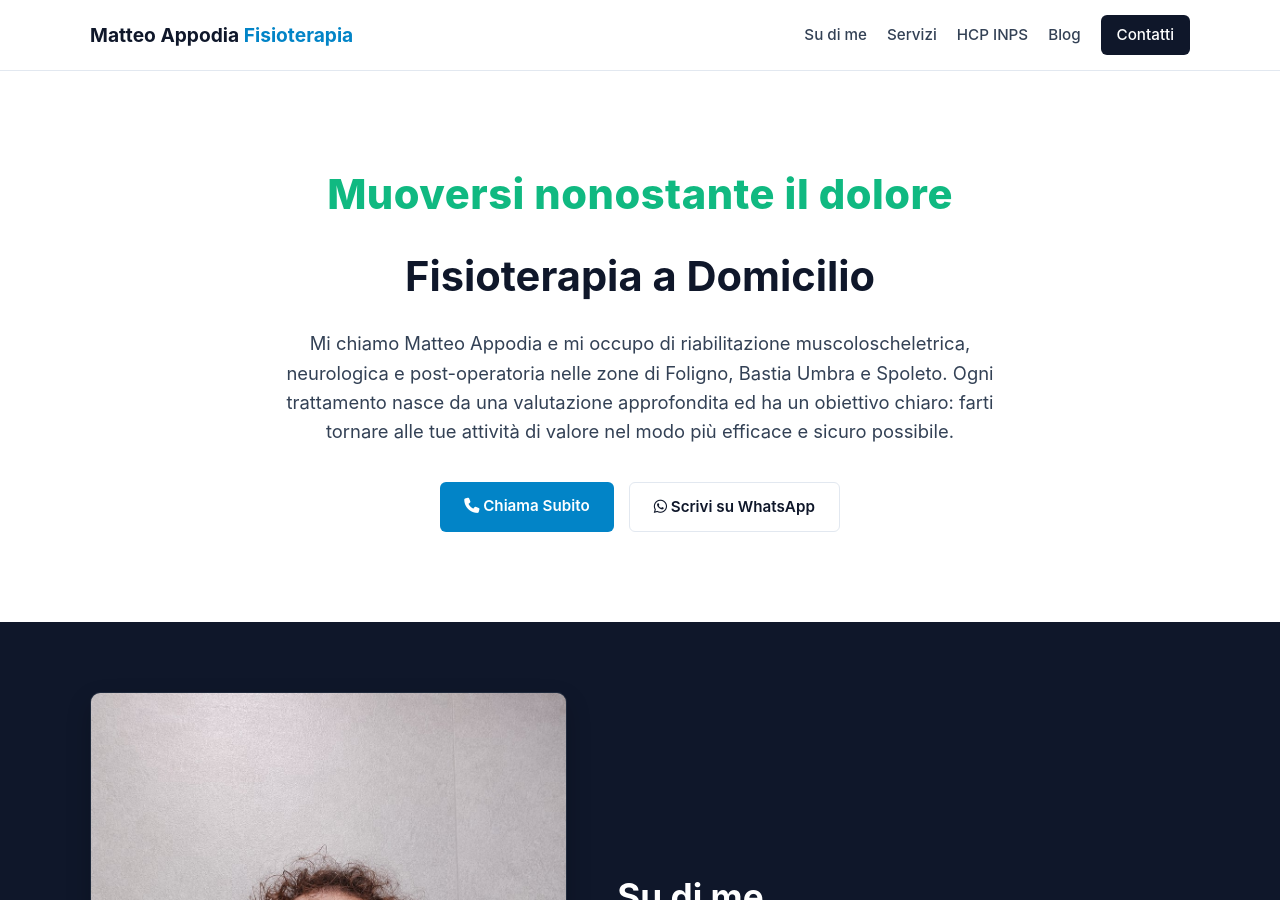
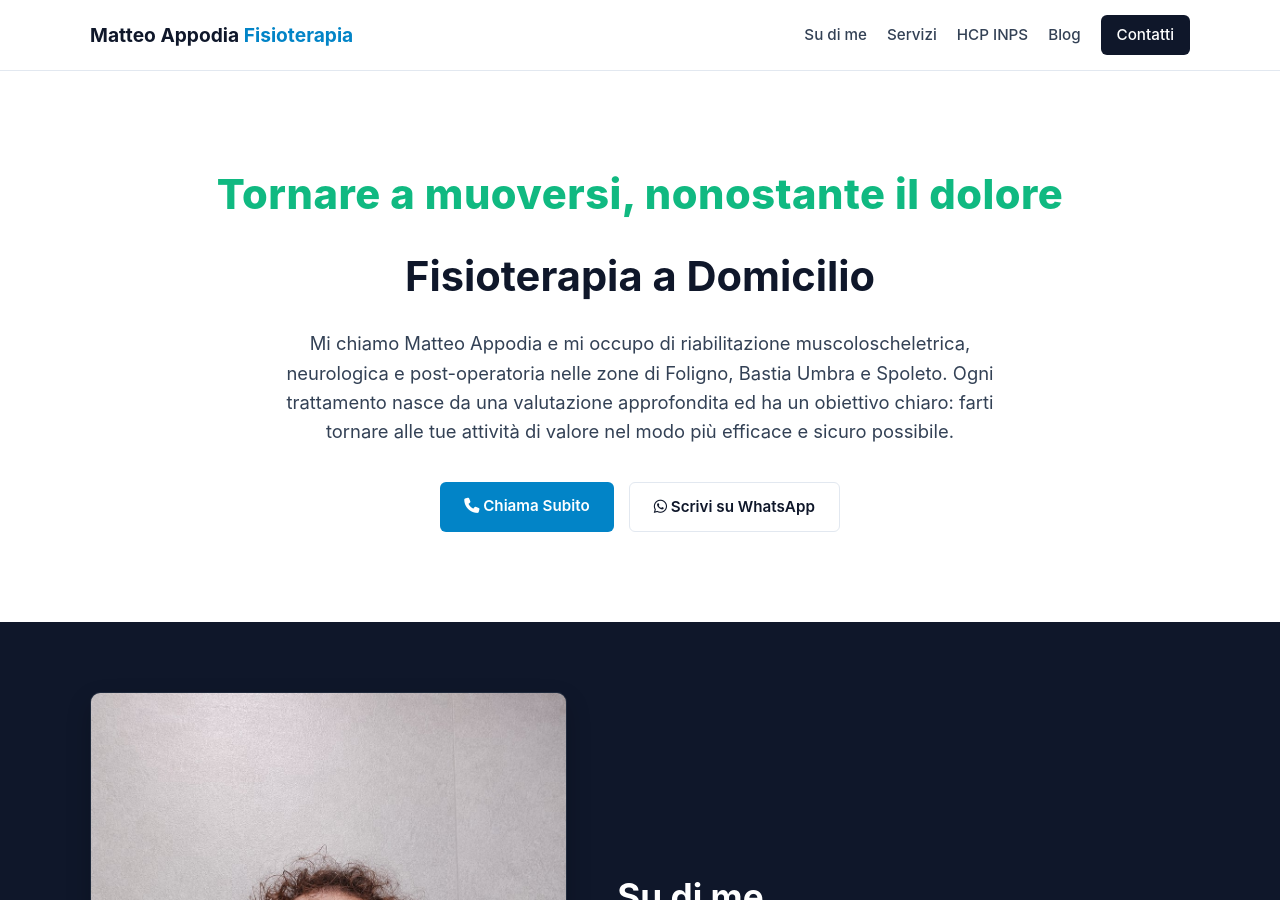
Before and after one commit to matteoappodia02-max/matteo-appodia-fisioterapista, a Jekyll site: the page built from index.html, in a window 1280 px wide and 900 px high. Built offline with Jekyll 4.4.1, drawn with Linux system fonts in a browser that asks for light colours.

Commit message:
Update index.html

```diff
--- a/index.html
+++ b/index.html
@@ -4,7 +4,7 @@ layout: default
 <!-- SEZIONE 1: HERO -->
 <section class="hero section-light">
     <div class="container hero-content">
-        <span class="motto-verde">Muoversi nonostante il dolore</span>
+        <span class="motto-verde">Tornare a muoversi, nonostante il dolore</span>
         <h1>Fisioterapia a Domicilio</h1>
         <p>Mi chiamo Matteo Appodia e mi occupo di riabilitazione muscoloscheletrica, neurologica e post-operatoria nelle zone di Foligno, Bastia Umbra e Spoleto. Ogni trattamento nasce da una valutazione approfondita ed ha un obiettivo chiaro: farti tornare alle tue attività di valore nel modo più efficace e sicuro possibile.</p>
         <div class="hero-buttons">
```
